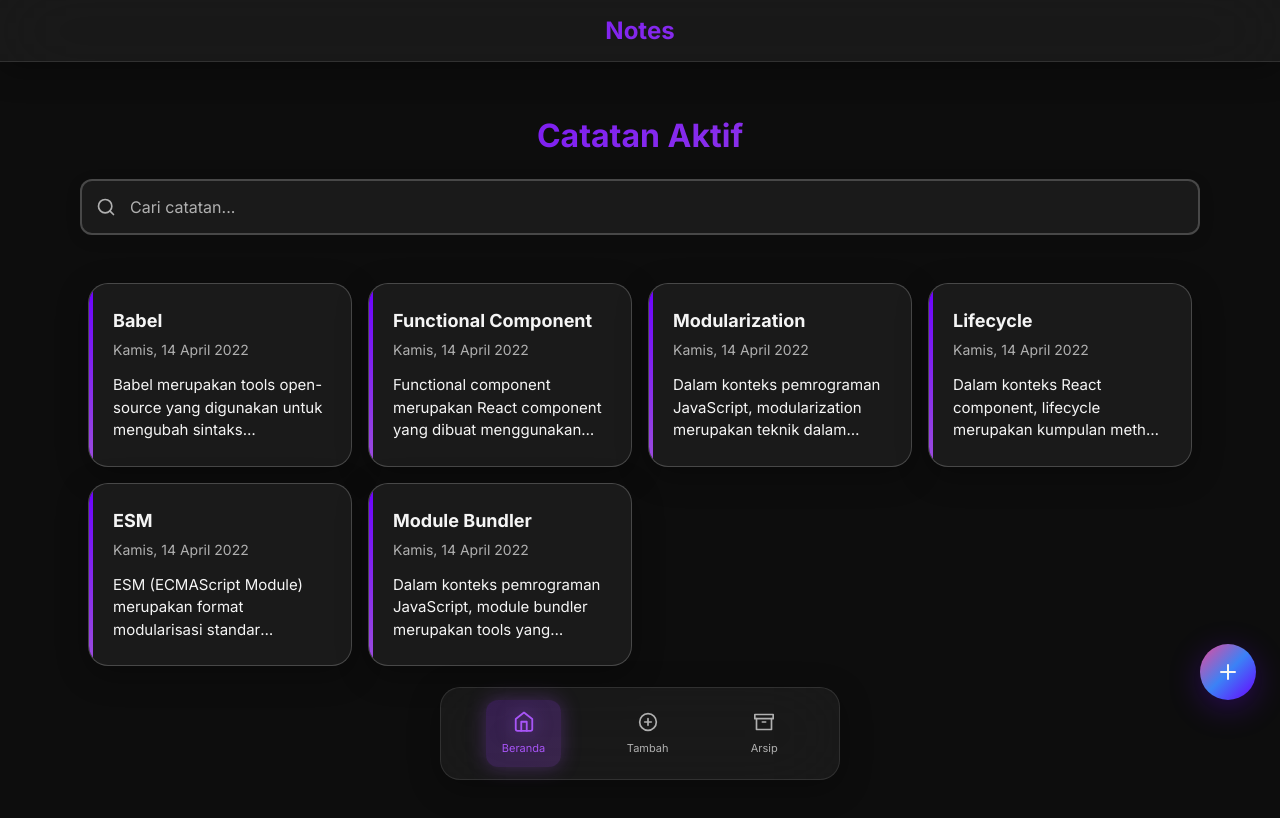
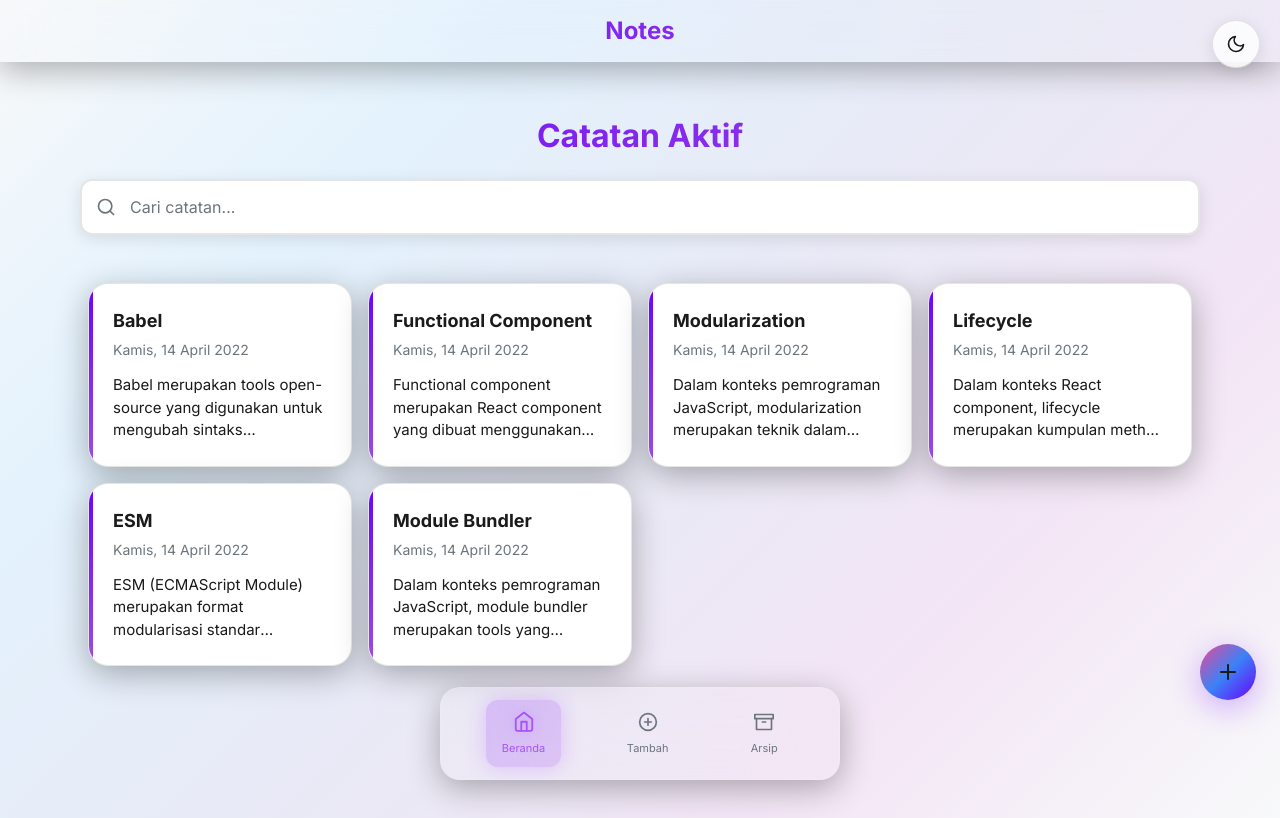
Before and after one commit to suryahanjaya/candi, a React (Vite) app: page / in a window 1280 px wide. Built offline with nearby package versions, Linux system fonts and the light colour scheme.

Commit message:
upgrading

```diff
--- a/src/App.jsx
+++ b/src/App.jsx
@@ -1,6 +1,7 @@
 import React from 'react';
 import { BrowserRouter as Router, Routes, Route } from 'react-router-dom';
 import { NotesProvider } from './context/NotesContext';
+import { ThemeProvider } from './context/ThemeContext';
 import NotesList from './pages/NotesList';
 import ArchivedNotes from './pages/ArchivedNotes';
 import NoteDetail from './pages/NoteDetail';
@@ -8,9 +9,11 @@ import AddNote from './pages/AddNote';
 import NotFound from './pages/NotFound';
 import BottomNav from './components/BottomNav';
 import FloatingActionButton from './components/FloatingActionButton';
+import ThemeToggle from './components/ThemeToggle';
 
 function App() {
   return (
+    <ThemeProvider>
       <NotesProvider>
         <Router>
           <div className="app-container">
@@ -29,9 +32,11 @@ function App() {
             </main>
             <BottomNav />
             <FloatingActionButton />
+            <ThemeToggle />
           </div>
         </Router>
       </NotesProvider>
+    </ThemeProvider>
   );
 }
 
--- /dev/null
+++ b/src/components/ThemeToggle.jsx
@@ -0,0 +1,35 @@
+import React from 'react';
+import { useTheme } from '../context/ThemeContext';
+
+const ThemeToggle = () => {
+  const { theme, toggleTheme } = useTheme();
+
+  return (
+    <button
+      onClick={toggleTheme}
+      className="theme-toggle"
+      aria-label={`Switch to ${theme === 'light' ? 'dark' : 'light'} mode`}
+      title={`Switch to ${theme === 'light' ? 'dark' : 'light'} mode`}
+    >
+      {theme === 'light' ? (
+        <svg width="20" height="20" viewBox="0 0 24 24" fill="none" stroke="currentColor" strokeWidth="2" strokeLinecap="round" strokeLinejoin="round">
+          <path d="M21 12.79A9 9 0 1 1 11.21 3 7 7 0 0 0 21 12.79z"/>
+        </svg>
+      ) : (
+        <svg width="20" height="20" viewBox="0 0 24 24" fill="none" stroke="currentColor" strokeWidth="2" strokeLinecap="round" strokeLinejoin="round">
+          <circle cx="12" cy="12" r="5"/>
+          <line x1="12" y1="1" x2="12" y2="3"/>
+          <line x1="12" y1="21" x2="12" y2="23"/>
+          <line x1="4.22" y1="4.22" x2="5.64" y2="5.64"/>
+          <line x1="18.36" y1="18.36" x2="19.78" y2="19.78"/>
+          <line x1="1" y1="12" x2="3" y2="12"/>
+          <line x1="21" y1="12" x2="23" y2="12"/>
+          <line x1="4.22" y1="19.78" x2="5.64" y2="18.36"/>
+          <line x1="18.36" y1="5.64" x2="19.78" y2="4.22"/>
+        </svg>
+      )}
+    </button>
+  );
+};
+
+export default ThemeToggle;
--- /dev/null
+++ b/src/context/ThemeContext.jsx
@@ -0,0 +1,53 @@
+import React, { createContext, useContext, useState, useEffect } from 'react';
+
+const ThemeContext = createContext();
+
+export const useTheme = () => useContext(ThemeContext);
+
+export const ThemeProvider = ({ children }) => {
+  const [theme, setTheme] = useState(() => {
+    // Check for saved theme preference or default to system preference
+    const savedTheme = localStorage.getItem('theme');
+    if (savedTheme) {
+      return savedTheme;
+    }
+
+    // Check system preference
+    if (window.matchMedia && window.matchMedia('(prefers-color-scheme: dark)').matches) {
+      return 'dark';
+    }
+    return 'light';
+  });
+
+  useEffect(() => {
+    // Apply theme to document
+    document.documentElement.setAttribute('data-theme', theme);
+    localStorage.setItem('theme', theme);
+  }, [theme]);
+
+  useEffect(() => {
+    // Listen for system theme changes
+    const mediaQuery = window.matchMedia('(prefers-color-scheme: dark)');
+
+    const handleChange = (e) => {
+      // Only change if user hasn't manually set a preference
+      const savedTheme = localStorage.getItem('theme');
+      if (!savedTheme) {
+        setTheme(e.matches ? 'dark' : 'light');
+      }
+    };
+
+    mediaQuery.addEventListener('change', handleChange);
+    return () => mediaQuery.removeEventListener('change', handleChange);
+  }, []);
+
+  const toggleTheme = () => {
+    setTheme(prev => prev === 'light' ? 'dark' : 'light');
+  };
+
+  return (
+    <ThemeContext.Provider value={{ theme, toggleTheme }}>
+      {children}
+    </ThemeContext.Provider>
+  );
+};
--- a/src/styles/style.css
+++ b/src/styles/style.css
@@ -23,12 +23,19 @@
 [data-theme="light"] {
   --background: #F8F9FA;
   --surface: #FFFFFF;
+  --surface-elevated: #F1F3F4;
   --on-background: #1a1a1a;
   --on-background-grey: #6c757d;
   --on-surface: #1a1a1a;
-  --primary: #7C3AED;
-  --primary-variant: #5B21B6;
+  --primary: #6A00FF;
+  --primary-variant: #9D4EDD;
   --secondary: #E5E7EB;
+  --accent-purple: #8B5CF6;
+  --neon-violet: #A855F7;
+  --gradient-primary: linear-gradient(135deg, #6A00FF 0%, #9D4EDD 100%);
+  --gradient-secondary: linear-gradient(135deg, #9D4EDD 0%, #EC4899 50%, #3B82F6 100%);
+  --glass-bg: rgba(255, 255, 255, 0.8);
+  --glass-border: rgba(0, 0, 0, 0.1);
 }
 
 * {
@@ -44,18 +51,27 @@ a {
 
 body {
   font-family: 'Inter', -apple-system, BlinkMacSystemFont, 'Segoe UI', sans-serif;
-  background: var(--background);
+  background: linear-gradient(135deg, #0D0D0D 0%, #1a0a2e 25%, #16213e 50%, #0f3460 75%, #0D0D0D 100%);
   min-height: 100vh;
   color: var(--on-background);
   overflow-x: hidden;
+  transition: all 0.3s ease;
+}
+
+[data-theme="light"] body {
+  background: linear-gradient(135deg, #F8F9FA 0%, #E3F2FD 25%, #E8EAF6 50%, #F3E5F5 75%, #F8F9FA 100%);
 }
 
 .app-container {
   color: var(--on-background);
-  background: var(--background);
+  background: linear-gradient(135deg, #0D0D0D 0%, #1a0a2e 25%, #16213e 50%, #0f3460 75%, #0D0D0D 100%);
   min-height: 100vh;
   transition: all ease-in-out 0.3s;
   position: relative;
+}
+
+[data-theme="light"] .app-container {
+  background: linear-gradient(135deg, #F8F9FA 0%, #E3F2FD 25%, #E8EAF6 50%, #F3E5F5 75%, #F8F9FA 100%);
 }
 
 .app-container::before {
@@ -65,10 +81,19 @@ body {
   left: 0;
   right: 0;
   bottom: 0;
-  background: radial-gradient(circle at 20% 80%, rgba(106, 0, 255, 0.1) 0%, transparent 50%),
-              radial-gradient(circle at 80% 20%, rgba(157, 78, 221, 0.1) 0%, transparent 50%);
+  background:
+    radial-gradient(circle at 20% 80%, rgba(106, 0, 255, 0.15) 0%, transparent 50%),
+    radial-gradient(circle at 80% 20%, rgba(157, 78, 221, 0.15) 0%, transparent 50%),
+    radial-gradient(circle at 50% 50%, rgba(168, 85, 247, 0.1) 0%, transparent 70%);
   pointer-events: none;
   z-index: -1;
+}
+
+[data-theme="light"] .app-container::before {
+  background:
+    radial-gradient(circle at 20% 80%, rgba(106, 0, 255, 0.08) 0%, transparent 50%),
+    radial-gradient(circle at 80% 20%, rgba(157, 78, 221, 0.08) 0%, transparent 50%),
+    radial-gradient(circle at 50% 50%, rgba(168, 85, 247, 0.05) 0%, transparent 70%);
 }
 
 header {
@@ -708,6 +733,38 @@ main {
   transform: scale(0.95);
 }
 
+.theme-toggle {
+  position: fixed;
+  top: 20px;
+  right: 20px;
+  width: 48px;
+  height: 48px;
+  border-radius: 50%;
+  background: var(--glass-bg);
+  backdrop-filter: blur(20px);
+  -webkit-backdrop-filter: blur(20px);
+  border: 1px solid var(--glass-border);
+  color: var(--on-background);
+  cursor: pointer;
+  display: flex;
+  align-items: center;
+  justify-content: center;
+  transition: all 0.3s cubic-bezier(0.4, 0, 0.2, 1);
+  z-index: 1001;
+  box-shadow: 0 4px 16px rgba(0, 0, 0, 0.1);
+}
+
+.theme-toggle:hover {
+  transform: scale(1.1);
+  box-shadow: 0 8px 24px rgba(106, 0, 255, 0.3);
+  background: var(--gradient-primary);
+  color: var(--on-background);
+}
+
+.theme-toggle:active {
+  transform: scale(0.95);
+}
+
 .action:focus {
   animation: pulse 1.5s infinite;
 }
```
Also changed, not shown: 1 other file (tests, documents, lock files or other folders). Lines whose indentation alone changed are shown as unchanged.
